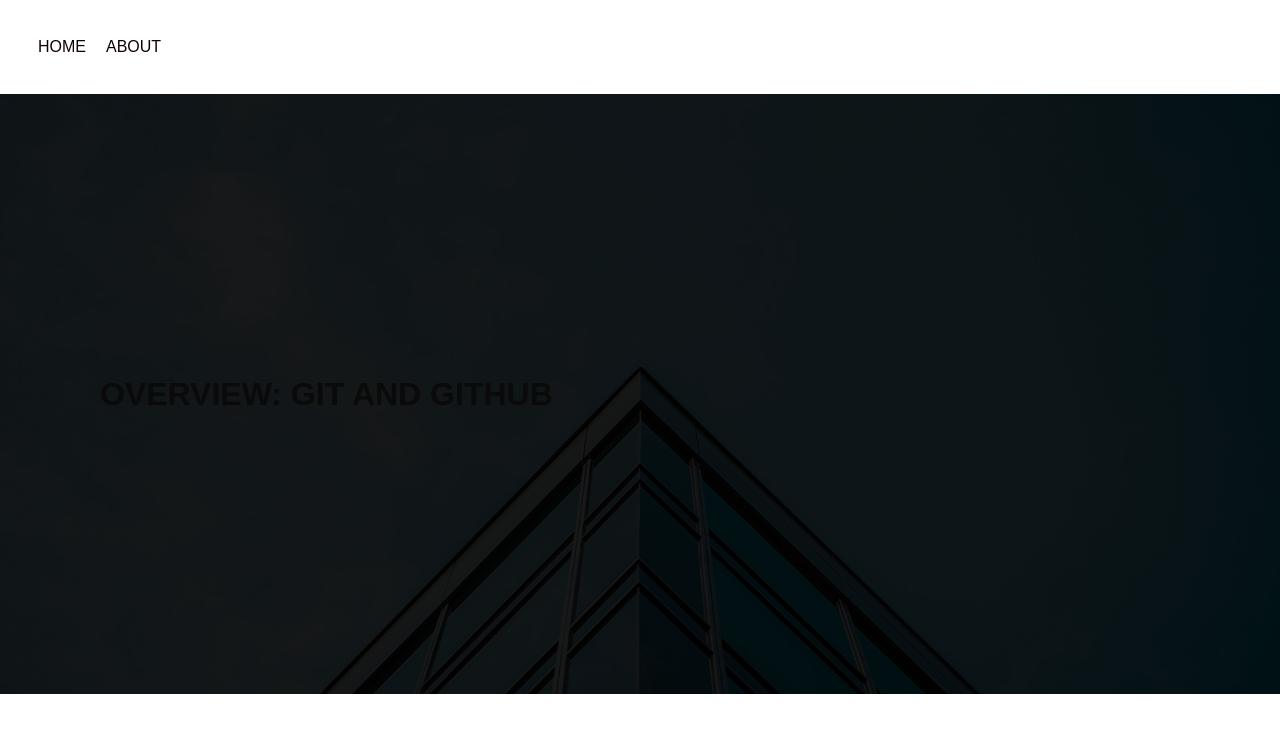
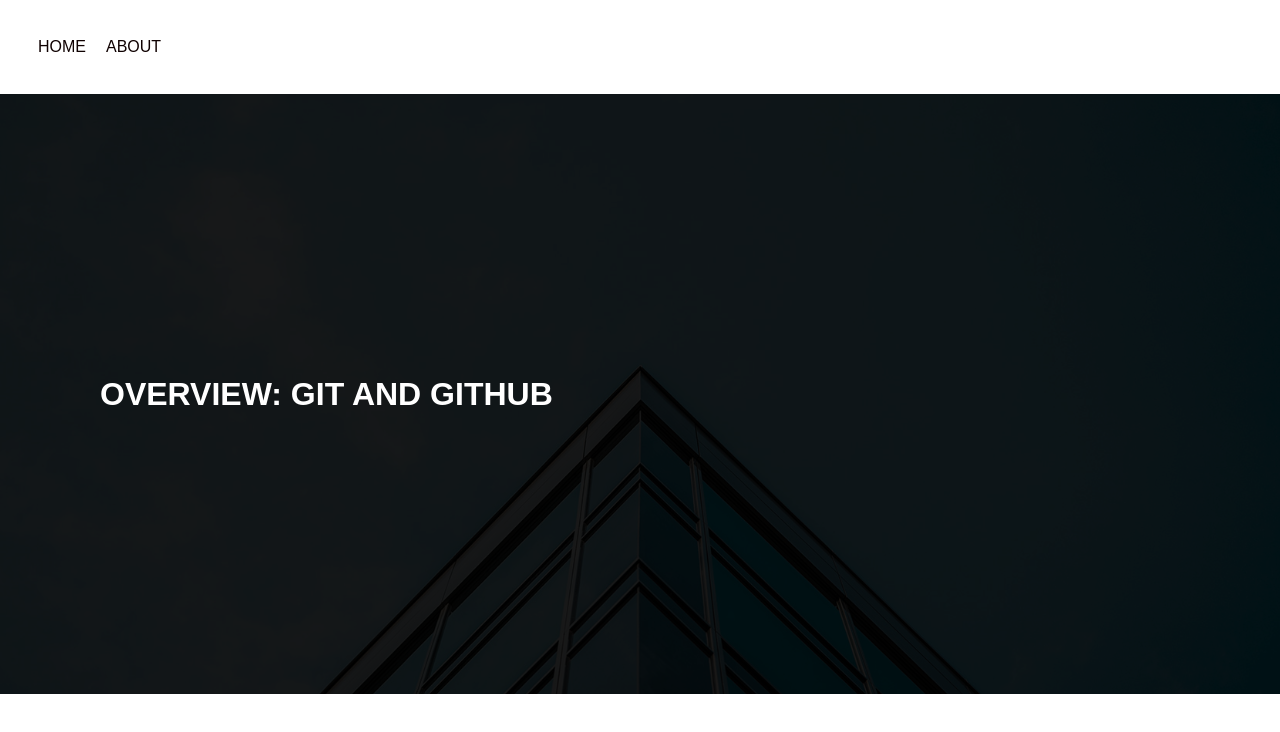
Before and after one commit to LinhBui-rays/A2_S3877765_IIT, a plain HTML site: page index.html in a window 1280 px wide. In both pictures the pointer is over the element 326 px from the left and 394 px from the top of the page. Shown: the top 732 px of the page. Drawn offline with Linux system fonts and the light colour scheme; a web font is replaced by a local one.

Commit message:
update colors

```diff
--- a/style.css
+++ b/style.css
@@ -74,7 +74,7 @@
 
 .inside-content:hover .text-inside {
     font-weight: 900;
-    color: rgb(10, 10, 10);
+    color: white;
 }
 
 .img-darken {
```
